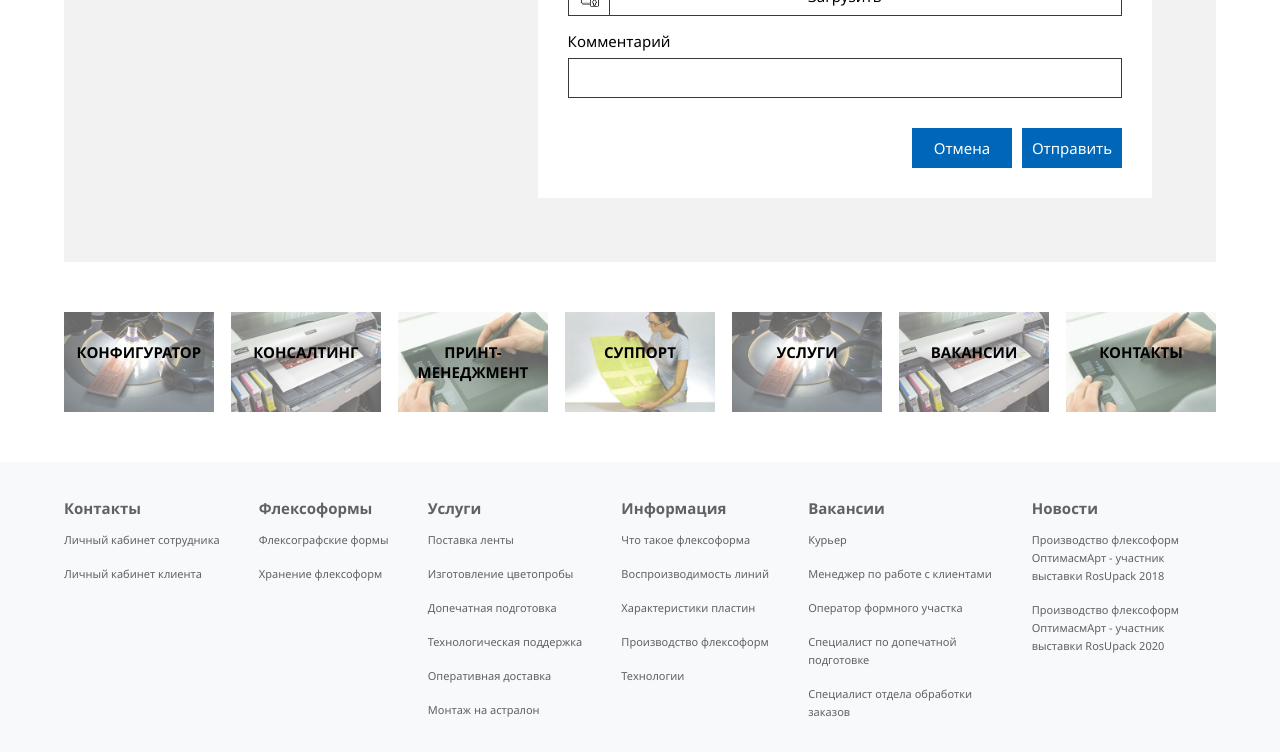
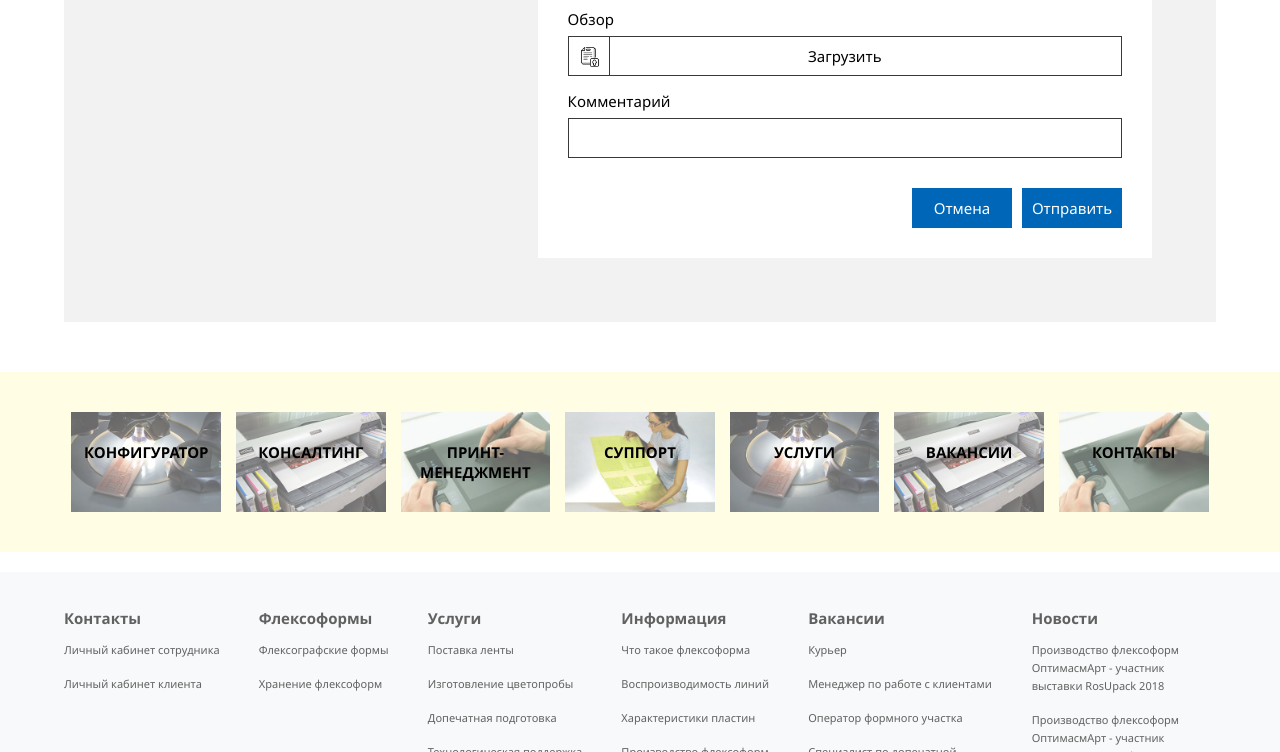
Before and after one commit to KarinaBorisovna/OptimasmArt_page2, a plain HTML site: page index.html in a window 1280 px wide. Shown: the part 2627-3379 px from the top of the page. Drawn offline with Linux system fonts and the light colour scheme.

Commit message:
Background-color changed

```diff
--- a/style.scss
+++ b/style.scss
@@ -236,6 +236,9 @@ font-weight: 500;
 
 .services {
     margin-bottom: 50px;
+    background-color: #FFFDE4;
+    padding-top: 30px;
+    padding-bottom: 30px;
 }
 
 .services {
@@ -544,17 +547,24 @@ font-weight: 500;
 
 // ____________section links________________________
 .links {
+    background-color: #FFFDE4;
+
+}
+
+.links {
 
     &__container {
         max-width: 90%;
+        padding-top: 40px;
+        padding-bottom: 40px;
         margin-left: auto;
         margin-right: auto;
-        margin-bottom: 50px;
+        margin-bottom: 20px;
     }
 
     &__list {
         display: flex;
-        justify-content: space-between;
+        justify-content: space-around;
         list-style-type: none;
         text-align: center;
     }
```
Also changed, not shown: style.css.
